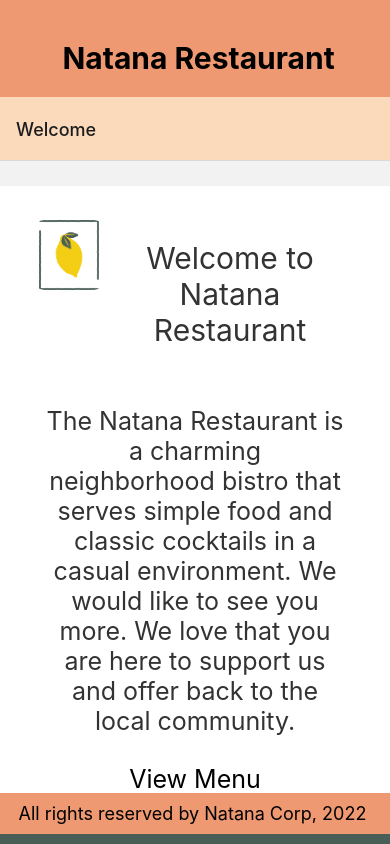
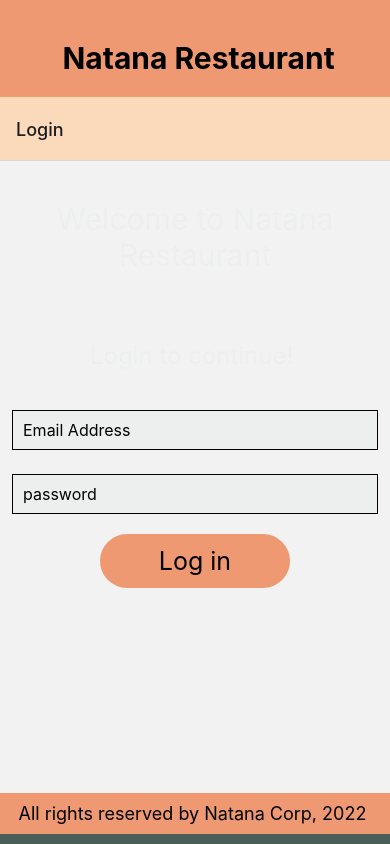
Before and after one commit to Jadashi97/Restaurant-app, a React Native app: screen / in a window 390 px wide. Built offline with nearby package versions, Linux system fonts and the light colour scheme.

Commit message:
(feat): Learned to navigate btn screens to & adding the back btn

```diff
--- a/App.js
+++ b/App.js
@@ -18,7 +18,7 @@ export default function App() {
       <View style={styles.container}>
         <NatanaRestauHeader/>
         <Stack.Navigator
-          initialRouteName='Welcome'
+          initialRouteName='Login'
           screenOptions={{headerStyle: {backgroundColor: '#FBDABB'}}}
         >
           <Stack.Screen name="Welcome" component={WelcomeScreen}/>
--- a/app.json
+++ b/app.json
@@ -4,7 +4,7 @@
     "slug": "NatanaRestaurant",
     "version": "1.0.0",
     "orientation": "portrait",
-    "icon": "./assets/icon.png",
+    "icon": "./assets/myLogo.png",
     "userInterfaceStyle": "light",
     "splash": {
       "image": "./assets/splash.png",
@@ -22,7 +22,7 @@
     },
     "android": {
       "adaptiveIcon": {
-        "foregroundImage": "./assets/adaptive-icon.png",
+        "foregroundImage": "./assets/myLogo.png",
         "backgroundColor": "#FFFFFF"
       }
     },
--- a/components/LoginScreen.js
+++ b/components/LoginScreen.js
@@ -1,7 +1,7 @@
 import React, { useState } from 'react';
 import { Pressable, ScrollView, StyleSheet, Text, TextInput } from 'react-native';
 
-const LoginScreen = () => {
+const LoginScreen = ({navigation}) => {
 
     const [email, onChangeEmail] = useState(" ");
     const [password, onChangePassword] = useState("");
@@ -33,7 +33,7 @@ const LoginScreen = () => {
                 keyboardType={'default'}
                 secureTextEntry={true}
                 />
-                <Pressable onPress={()=> onLogin(!loggedIn)} style={styles.button}>
+                <Pressable onPress={()=> navigation.navigate("Welcome")} style={styles.button}>
                     <Text style={styles.buttonText}>Log in</Text>
                 </Pressable>
                 </>
```
